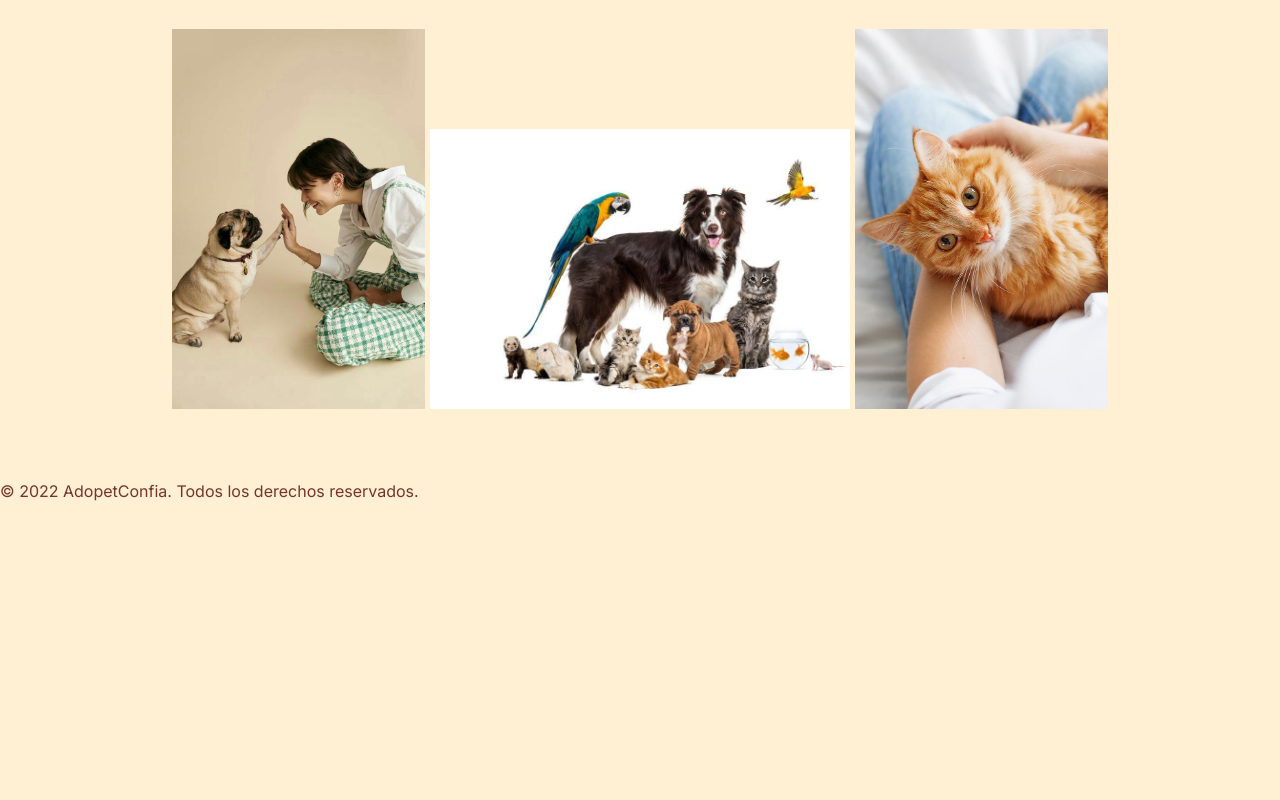
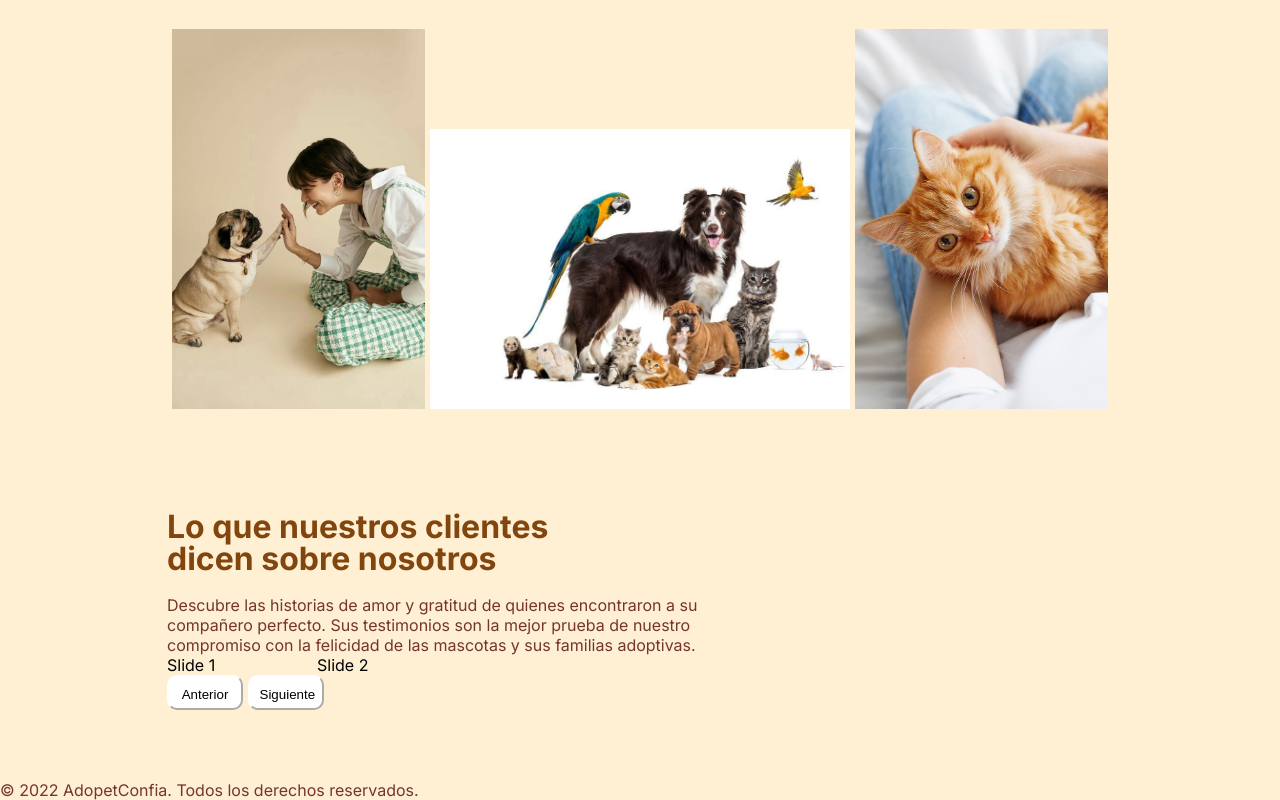
Before and after one commit to OlaDigital-IHC/LandingPage, a plain HTML site: page index.html in a window 1280 px wide. Shown: the part 349-1149 px from the top of the page. Before the commit the page ends 850 px from the top, so only its background shows below. Drawn offline with Linux system fonts and the light colour scheme.

Commit message:
add section Testimonios.html

```diff
--- a/index.html
+++ b/index.html
@@ -44,6 +44,29 @@
                 <img src="img/Img_derecha1.jpg" class="Img_derecha1Introduction" alt="">
             </div>
         </section>
+
+        <!--TESTIMONIOS (3ra seccion)-->
+        <section class="testimonials">
+            <h2>Lo que nuestros clientes</h2>
+            <h2>dicen sobre nosotros</h2>
+            <p>Descubre las historias de amor y gratitud de quienes encontraron a su <br>
+               compañero perfecto. Sus testimonios son la mejor prueba de nuestro <br>
+               compromiso con la felicidad de las mascotas y sus familias adoptivas.</p>
+
+            <div class="carousel-container">
+                <div class="carousel-content" id="carousel">
+                    <div class="carousel-item">Slide 1</div>
+                    <div class="carousel-item">Slide 2</div>
+                    <div class="carousel-item">Slide 3</div>
+                  <div class="carousel-item">Slide 3</div>
+                  <div class="carousel-item">Slide 3</div>
+                  <div class="carousel-item">Slide 3</div>
+                </div>
+            </div>
+            <button class="carousel-button" onclick="prevSlide()">Anterior</button>
+            <button class="carousel-button" onclick="nextSlide()">Siguiente</button>
+        </section>
+
     </main>
 
     <footer>
```
